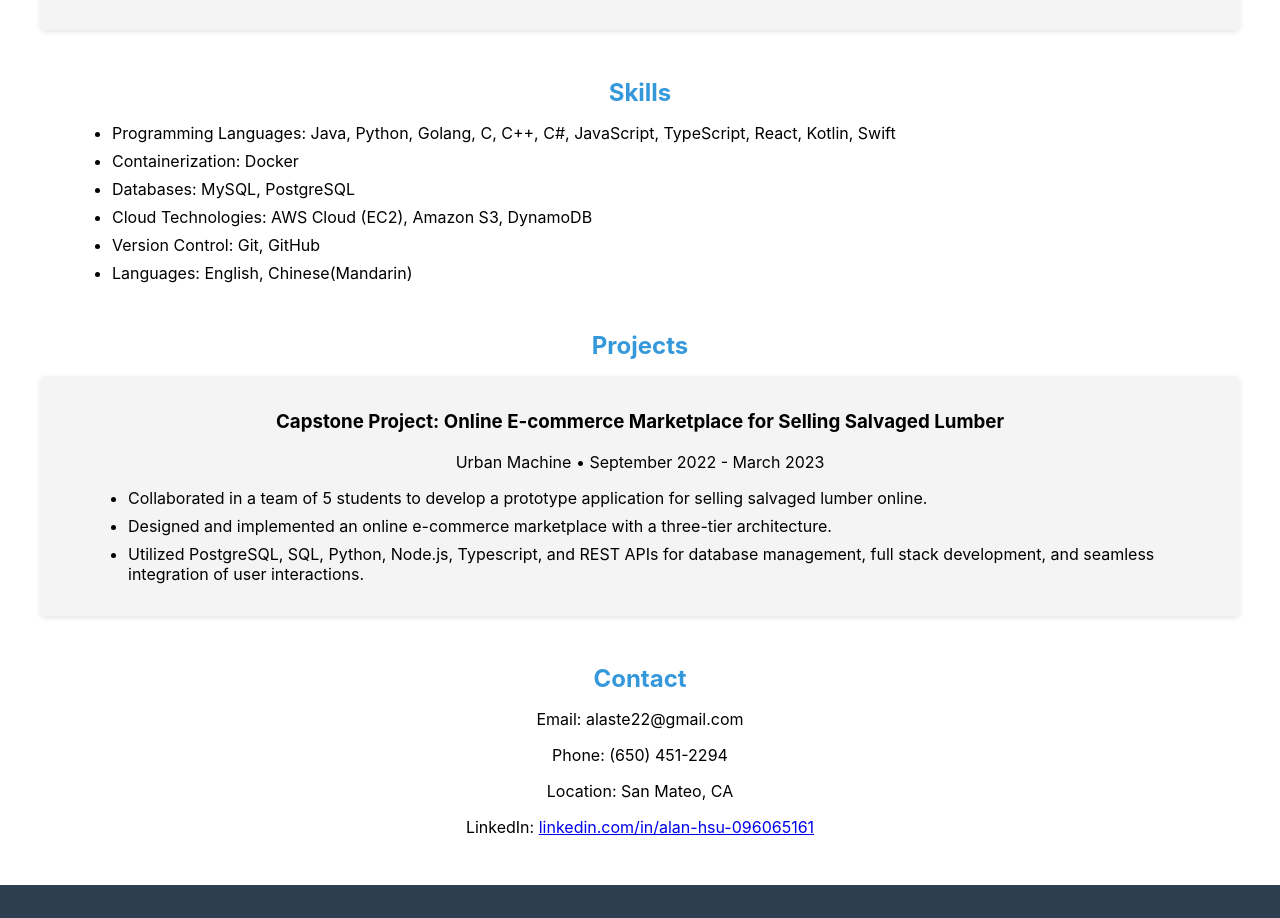
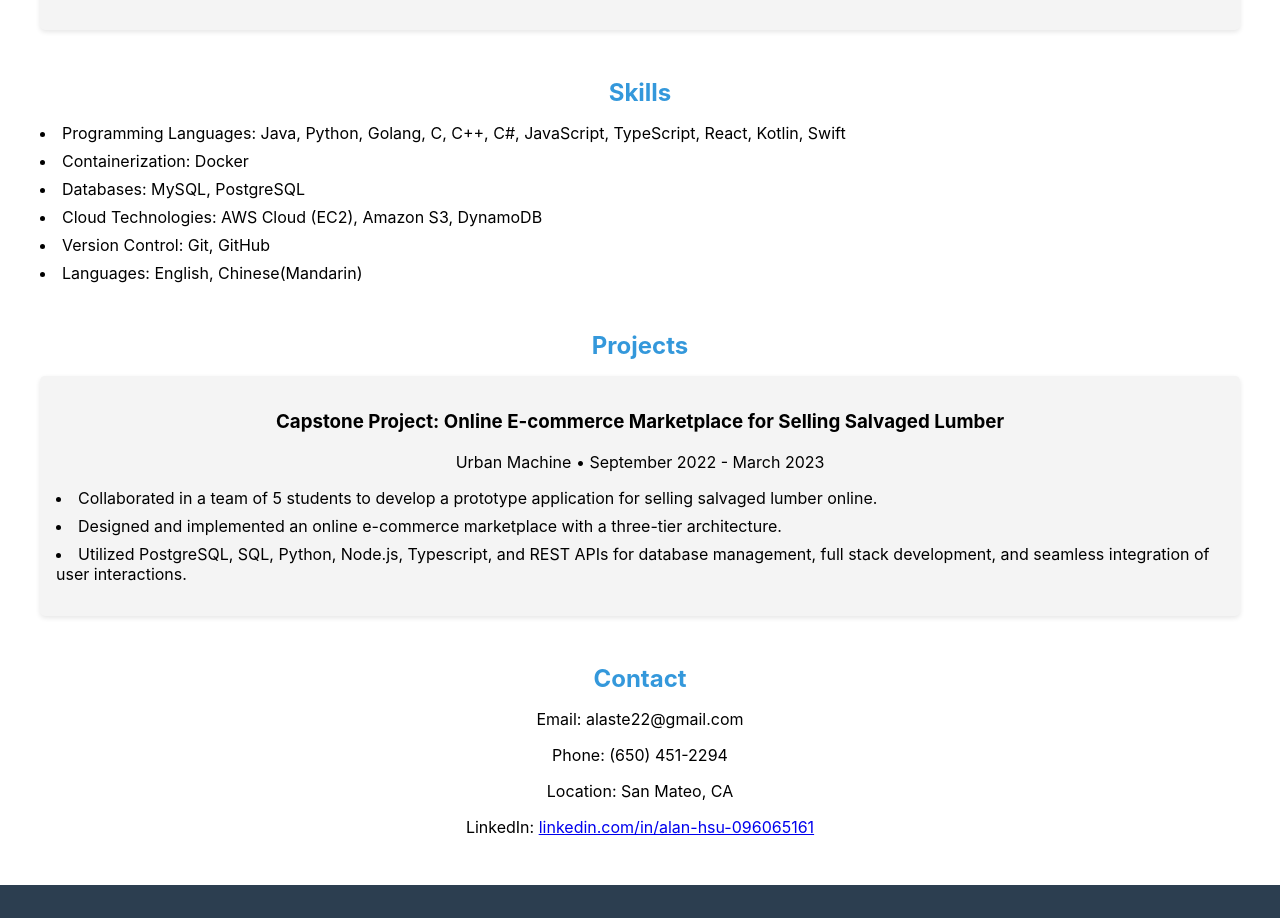
Before and after one commit to ahsu55/alan-hsu-portfolio, a React (Create React App) app: page / in a window 1280 px wide. Shown: the part 1641-2559 px from the top of the page. Built offline with nearby package versions, Linux system fonts and the light colour scheme.

Commit message:
adjust format

```diff
--- a/package.json
+++ b/package.json
@@ -37,5 +37,8 @@
       "last 1 firefox version",
       "last 1 safari version"
     ]
+  },
+  "devDependencies": {
+    "gh-pages": "^6.1.1"
   }
 }
--- a/src/App.js
+++ b/src/App.js
@@ -62,14 +62,14 @@ function App() {
 
         <section id="skills">
           <h2>Skills</h2>
-          <ul>
+          <p>
             <li>Programming Languages: Java, Python, Golang, C, C++, C#, JavaScript, TypeScript, React, Kotlin, Swift</li>
             <li>Containerization: Docker</li>
             <li>Databases: MySQL, PostgreSQL</li>
             <li>Cloud Technologies: AWS Cloud (EC2), Amazon S3, DynamoDB</li>
             <li>Version Control: Git, GitHub</li>
             <li>Languages: English, Chinese(Mandarin)</li>
-          </ul>
+          </p>
         </section>
 
         <section id="projects">
@@ -77,11 +77,11 @@ function App() {
           <div className="project">
             <h3>Capstone Project: Online E-commerce Marketplace for Selling Salvaged Lumber</h3>
             <p>Urban Machine • September 2022 - March 2023</p>
-            <ul>
+            <p>
               <li>Collaborated in a team of 5 students to develop a prototype application for selling salvaged lumber online.</li>
               <li>Designed and implemented an online e-commerce marketplace with a three-tier architecture.</li>
               <li>Utilized PostgreSQL, SQL, Python, Node.js, Typescript, and REST APIs for database management, full stack development, and seamless integration of user interactions.</li>
-            </ul>
+            </p>
           </div>
         </section>
 
```
